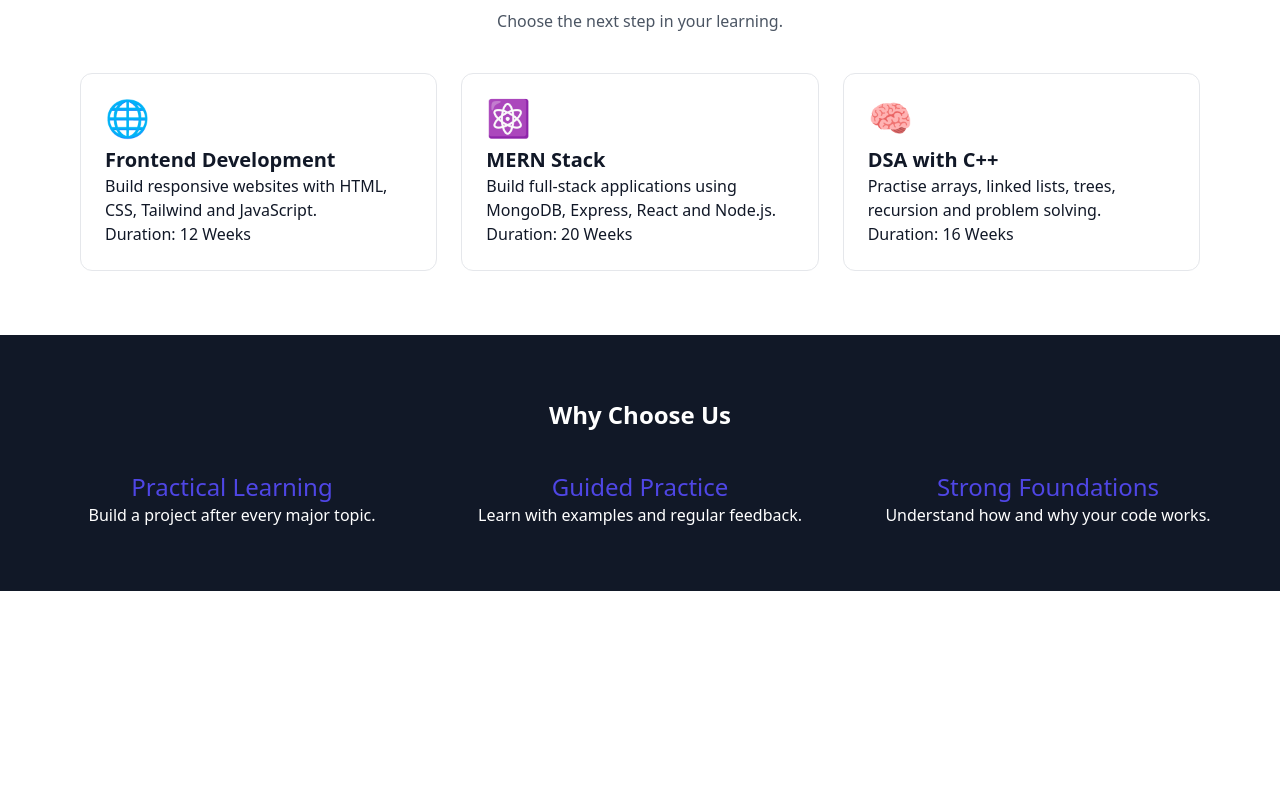
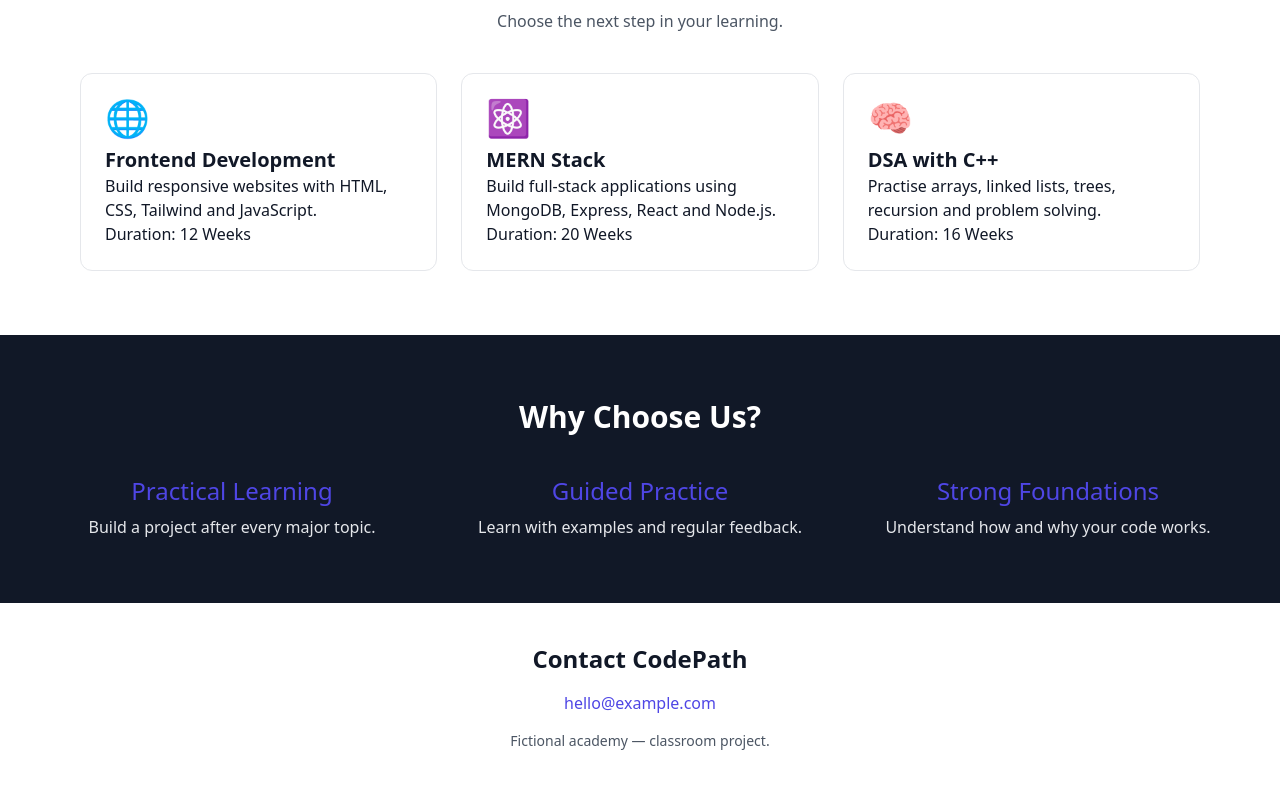
Before and after one commit to rajatDevX/sectionE, a plain HTML site: page index36.html in a window 1280 px wide. Shown: the part 739-1530 px from the top of the page. Before the commit the page ends 1330 px from the top, so only its background shows below. Drawn offline with nearby package versions, Linux system fonts and the light colour scheme.

Commit message:
second 15 sep

```diff
--- a/index36.html
+++ b/index36.html
@@ -7,7 +7,7 @@
     <script src="https://cdn.tailwindcss.com"></script>
   </head>
   <body class="bg-white text-gray-900">
-    <header class="sticky top-0 z-50 shadow-sm">
+    <header class="sticky top-0 z-50 shadow-sm bg-white">
       <nav
         class="max-w-6xl mx-auto px-4 py-4 flex flex-wrap justify-between items-center"
       >
@@ -101,22 +101,43 @@
         id="about"
         class="w-full mx-auto bg-gray-900 py-16 px-10 text-white"
       >
-        <h2 class="text-center text-2xl font-bold text-white">Why Choose Us</h2>
+        <h2 class="text-center text-3xl font-bold text-white">
+          Why Choose Us?
+        </h2>
         <div class="grid grid-cols-1 md:grid-cols-3 gap-6 mt-10">
           <div class="mx-auto">
-            <h3 class="text-indigo-600 text-2xl text-center">Practical Learning</h3>
-            <p>Build a project after every major topic.</p>
+            <h3 class="text-indigo-600 text-2xl text-center">
+              Practical Learning
+            </h3>
+            <p class="mt-2 text-gray-200">
+              Build a project after every major topic.
+            </p>
           </div>
           <div class="mx-auto">
-            <h3 class="text-indigo-600 text-2xl text-center">Guided Practice</h3>
-            <p>Learn with examples and regular feedback.</p>
+            <h3 class="text-indigo-600 text-2xl text-center">
+              Guided Practice
+            </h3>
+            <p class="mt-2 text-gray-200">
+              Learn with examples and regular feedback.
+            </p>
           </div>
           <div class="mx-auto">
-            <h3 class="text-indigo-600 text-2xl text-center">Strong Foundations</h3>
-            <p>Understand how and why your code works.</p>
+            <h3 class="text-indigo-600 text-2xl text-center">
+              Strong Foundations
+            </h3>
+            <p class="mt-2 text-gray-200">
+              Understand how and why your code works.
+            </p>
           </div>
         </div>
       </section>
     </main>
+    <footer id="contact" class="mx-auto p-10">
+      <h3 class="text-center text-2xl font-bold">Contact CodePath</h3>
+
+      <p class="text-center my-4 text-indigo-600">hello@example.com</p>
+
+      <p class="text-center text-sm text-gray-600">Fictional academy — classroom project.</p>
+    </footer>
   </body>
 </html>
```
